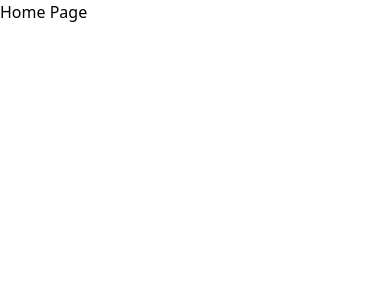
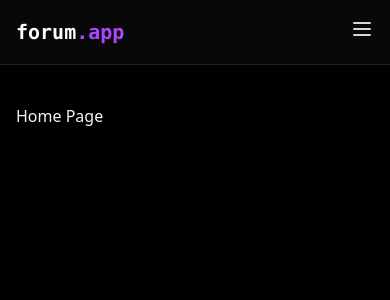
Before and after one commit to GrigoryanDav/Social-app, a React (Vite) app: page / in a window 390 px wide. Shown: the top 300 px of the page. Built offline with nearby package versions, Linux system fonts and the light colour scheme.

Commit message:
feat: add responsive Navbar with mobile menu

```diff
--- a/src/App.tsx
+++ b/src/App.tsx
@@ -1,10 +1,12 @@
 import { Routes, Route } from 'react-router'
 import { Home } from './pages/Home'
+import { Navbar } from './components/Navbar'
 
 function App() {
   return (
-    <div>
-      <div>
+    <div className='min-h-screen bg-black text-gray-100 transition-opacity duration-700 pt-20'>
+      <Navbar />
+      <div className='container mx-auto px-4 py-6'>
           <Routes>
             <Route path="/" element={<Home />}/>
           </Routes>
--- /dev/null
+++ b/src/components/Navbar.tsx
@@ -0,0 +1,115 @@
+import { useState } from "react"
+import { Link } from "react-router"
+
+export const Navbar = () => {
+    const [menuOpen, setMenuOpen] = useState(false);
+
+    return (
+        <nav className="fixed top-0 w-full z-40 bg-[rgba(10,10,10,0.8)] backdrop-blur-lg border-b border-white/10 shadow-lg">
+            <div className="max-w-5xl mx-auto px-4">
+                <div className="flex justify-between items-center h-16">
+                    <Link to={"/"} className="font-mono text-xl font-bold text-white">
+                        forum<span className="text-purple-500">.app</span>
+                    </Link>
+
+                    {/* Desktop Links */}
+                    <div className="hidden md:flex items-center space-x-8">
+                        <Link
+                            to={"/"}
+                            className="text-gray-300 hover:text-white transition-colors"
+                        >
+                            Home
+                        </Link>
+                        <Link
+                            to={"/create"}
+                            className="text-gray-300 hover:text-white transition-colors"
+                        >
+                            Create Post
+                        </Link>
+                        <Link
+                            to={"/communities"}
+                            className="text-gray-300 hover:text-white transition-colors"
+                        >
+                            Communities
+                        </Link>
+                        <Link
+                            to={"/community/create"}
+                            className="text-gray-300 hover:text-white transition-colors"
+                        >
+                            Create Community
+                        </Link>
+                    </div>
+
+                    {/* Mobile Menu Button */}
+                    <div className="md:hidden">
+                        <button
+                            onClick={() => setMenuOpen((prev) => !prev)}
+                            className="text-gray-300 focus:outline-none"
+                            aria-label="Toggle menu"
+                        >
+                            <svg
+                                className="w-6 h-6"
+                                fill="none"
+                                stroke="currentColor"
+                                viewBox="0 0 24 24"
+                                xmlns="http://www.w3.org/2000/svg"
+                            >
+                                {menuOpen ? (
+                                    <path
+                                        strokeLinecap="round"
+                                        strokeLinejoin="round"
+                                        strokeWidth={2}
+                                        d="M6 18L18 6M6 6l12 12"
+                                    />
+                                ) : (
+                                    <path
+                                        strokeLinecap="round"
+                                        strokeLinejoin="round"
+                                        strokeWidth={2}
+                                        d="M4 6h16M4 12h16M4 18h16"
+                                    />
+                                )}
+                            </svg>
+                        </button>
+                    </div>
+                </div>
+            </div>
+
+            {/* Mobile Menu */}
+            {menuOpen && (
+                <div className="md:hidden bg-[rgba(10,10,10,0.9)]">
+                    <div className="px-2 pt-2 pb-3 space-y-1">
+                        <Link
+                            to={"/"}
+                            onClick={() => setMenuOpen(false)}
+                            className="block px-3 py-2 rounded-md text-base font-medium text-gray-300 hover:text-white hover:bg-gray-700"
+                        >
+                            Home
+                        </Link>
+                        <Link
+                            to={"/create"}
+                            onClick={() => setMenuOpen(false)}
+                            className="block px-3 py-2 rounded-md text-base font-medium text-gray-300 hover:text-white hover:bg-gray-700"
+                        >
+                            Create Post
+                        </Link>
+                        <Link
+                            to={"/communities"}
+                            onClick={() => setMenuOpen(false)}
+                            className="block px-3 py-2 rounded-md text-base font-medium text-gray-300 hover:text-white hover:bg-gray-700"
+                        >
+                            Communities
+                        </Link>
+                        <Link
+                            to={"/community/create"}
+                            onClick={() => setMenuOpen(false)}
+                            className="block px-3 py-2 rounded-md text-base font-medium text-gray-300 hover:text-white hover:bg-gray-700"
+                        >
+                            Create Community
+                        </Link>
+                    </div>
+                </div>
+            )}
+        </nav>
+    )
+}
```
